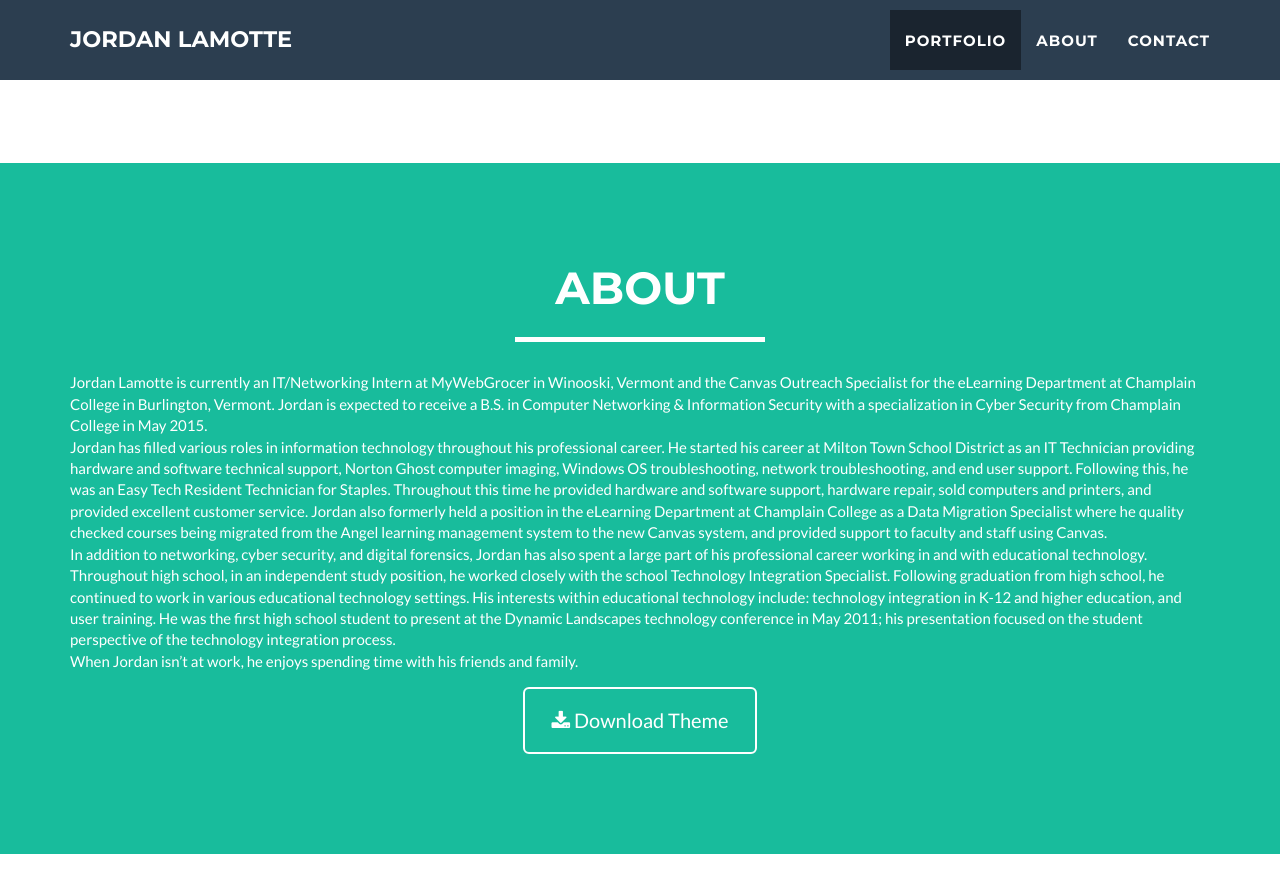
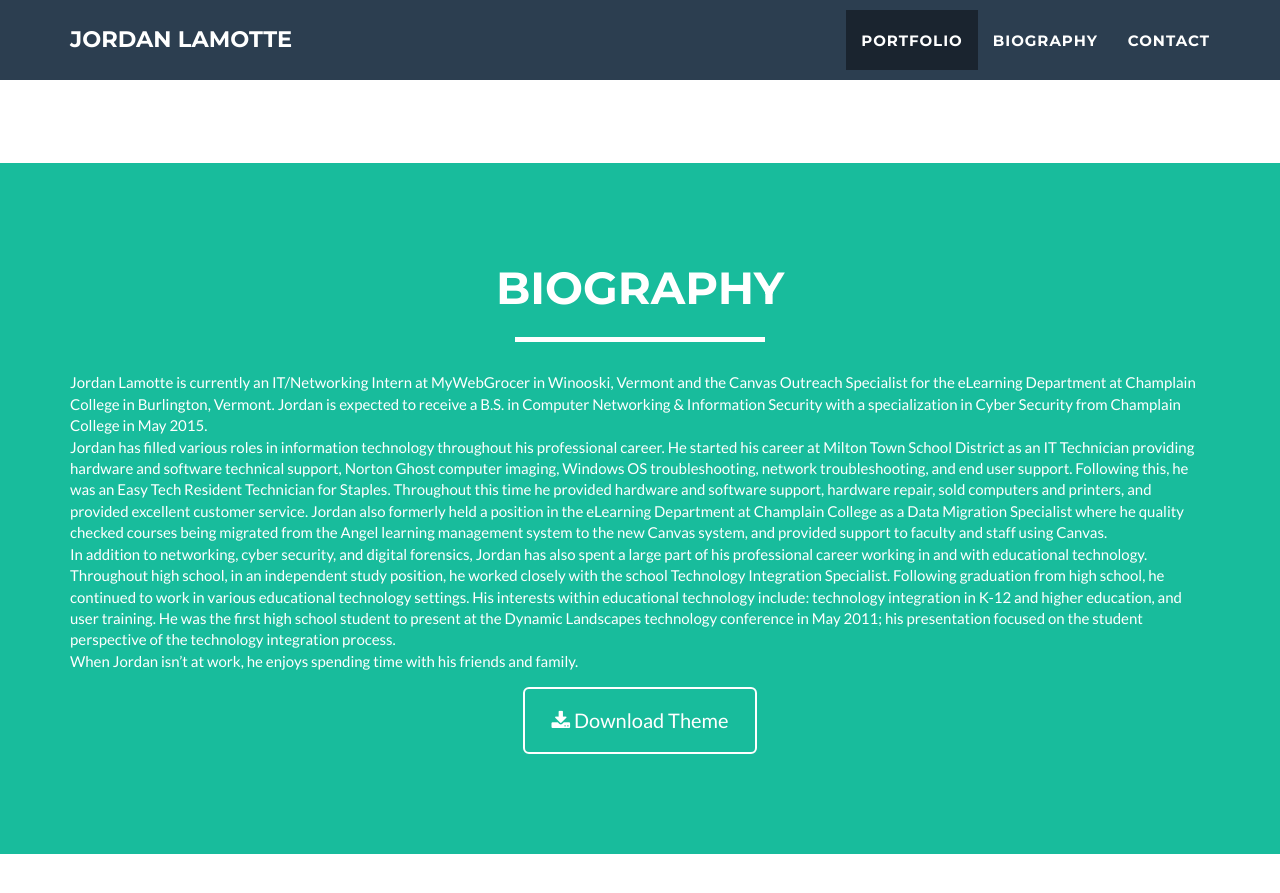
Before and after one commit to lamojo/lamojo.github.io, a Jekyll site: the page built from index.html, in a window 1280 px wide and 900 px high, scrolled down 1486 px. Shown: the top 893 px of the window. Built offline with Jekyll 4.4.1, drawn with Linux system fonts in a browser that asks for light colours.

Commit message:
Biography
Updated biography information.

```diff
--- a/_includes/about.html
+++ b/_includes/about.html
@@ -1,9 +1,9 @@
- <!-- About Section -->
-    <section class="success" id="about">
+ <!-- Biography Section -->
+    <section class="success" id="biography">
         <div class="container">
             <div class="row">
                 <div class="col-lg-12 text-center">
-                    <h2>About</h2>
+                    <h2>Biography</h2>
                     <hr class="star-light">
                 </div>
             </div>
--- a/_includes/nav.html
+++ b/_includes/nav.html
@@ -22,7 +22,7 @@
                         <a href="#portfolio">Portfolio</a>
                     </li>
                     <li class="page-scroll">
-                        <a href="#about">About</a>
+                        <a href="#biography">Biography</a>
                     </li>
                     <li class="page-scroll">
                         <a href="#contact">Contact</a>
```
